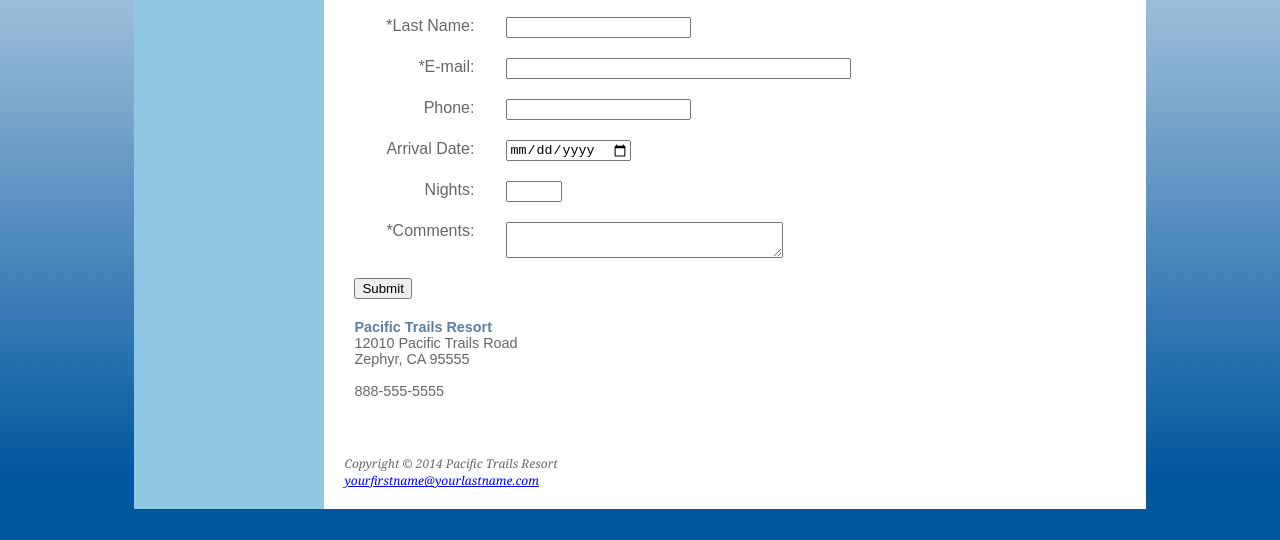
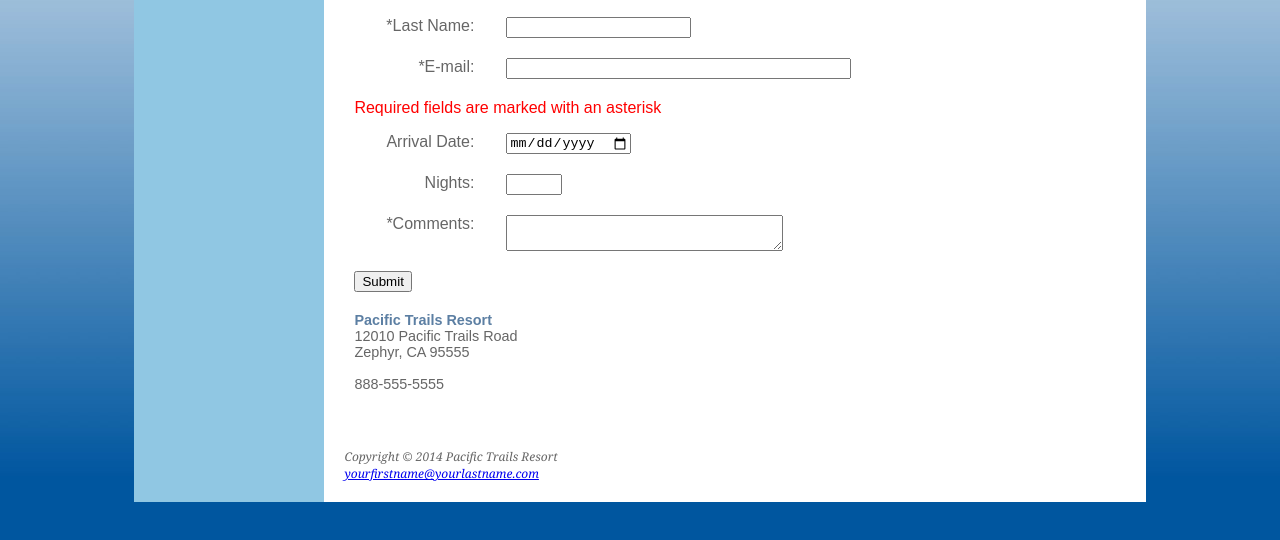
Before and after one commit to yangye64/MobDev2_LP2, a plain HTML site: page reservations.html in a window 1280 px wide. Shown: the part 260-800 px from the top of the page. Drawn offline with Linux system fonts and the light colour scheme.

Commit message:
Edited reservations page

```diff
--- a/reservations.html
+++ b/reservations.html
@@ -33,8 +33,7 @@
 <input type="text" id="myLName" name="myLName" required>
 <label for="myEmail">*E-mail: </label>
 <input type="email" id="myEmail" name="myEmail" size="40" required>
-<label for="myPhone">Phone: </label>
-<input type="tel" id="myPhone" name="myPhone" maxlength="12">
+    <p style="color: red;">Required fields are marked with an asterisk</p>
 <label for="myArrival">Arrival Date: </label>
 <input type="date" id="myArrival" name="myArrival" >
 <label for="myNights">Nights: </label>
```
